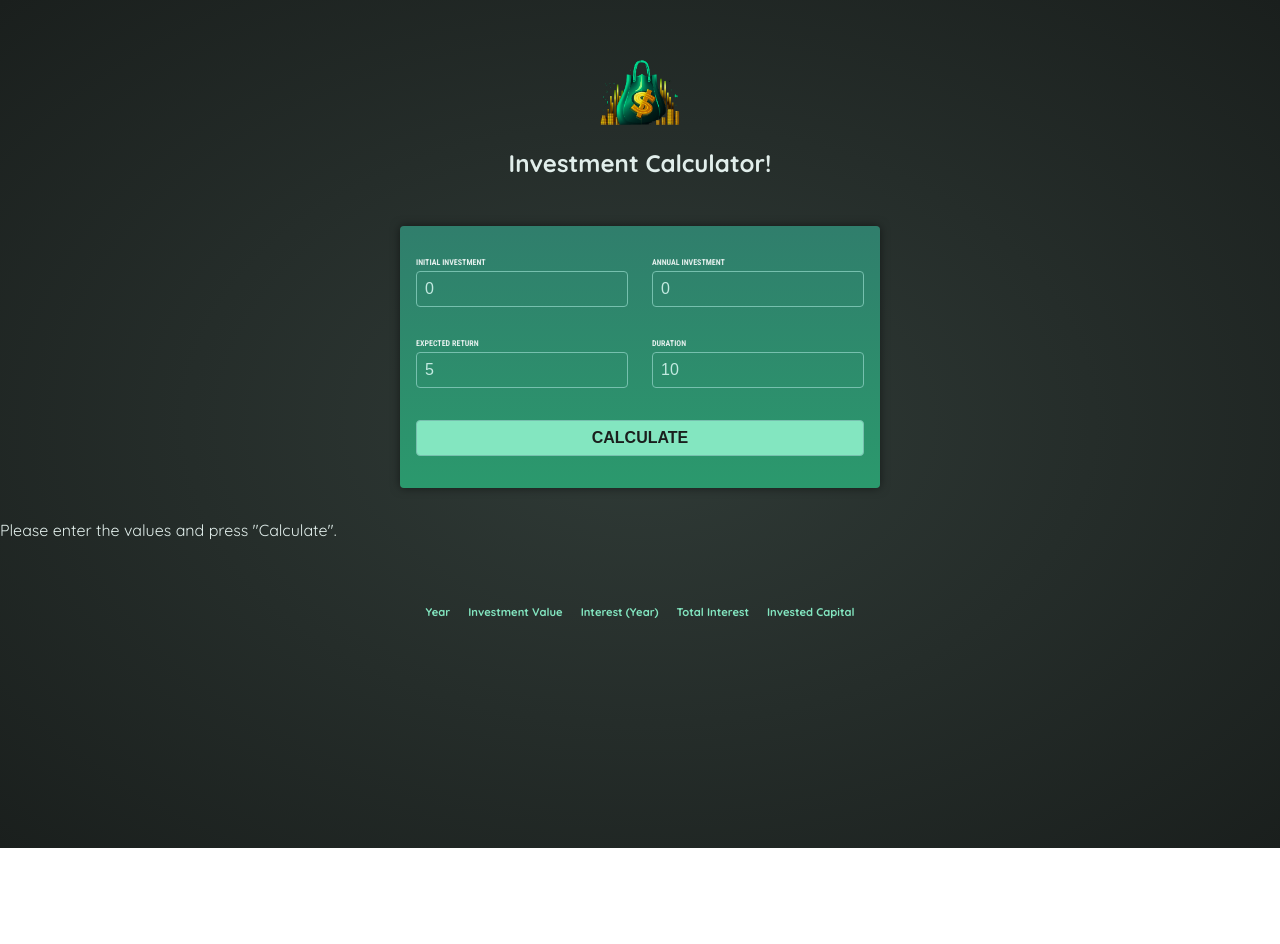
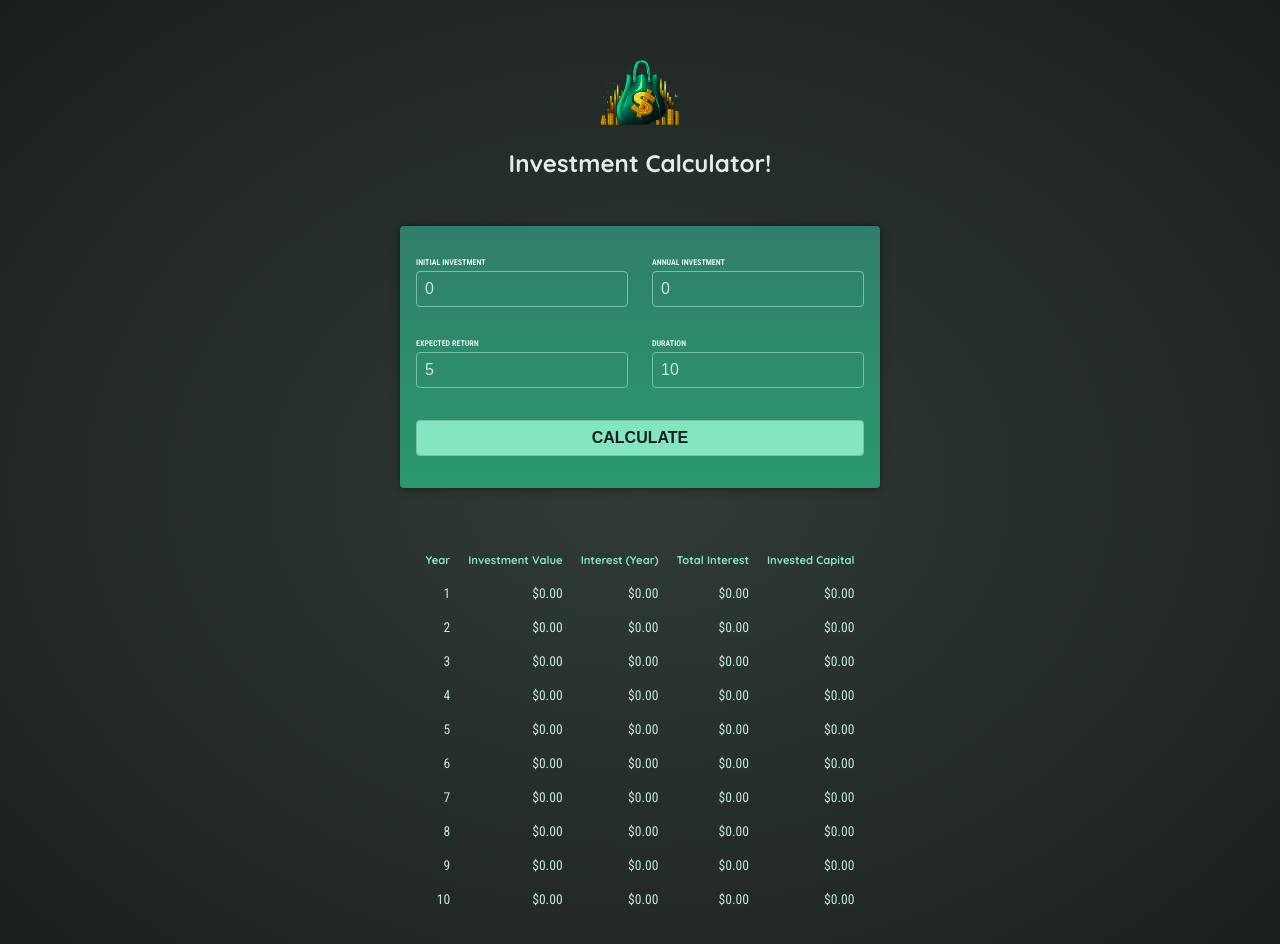
Before and after one commit to suffle-girl/angular-investment-calculator, an Angular app: page / in a window 1280 px wide. Both pictures are taken after a click on the button "CALCULATE". Shown: the top 944 px of the page. Before the commit the page ends 848 px from the top, so only its background shows below. Built offline with nearby package versions, Linux system fonts and the light colour scheme.

Commit message:
Outputting data in a table and adding currency pipe

```diff
--- a/src/app/investments-results/investments-results.component.html
+++ b/src/app/investments-results/investments-results.component.html
@@ -1,5 +1,6 @@
-<p>Please enter the values and press "Calculate".</p>
-
+@if (!results) {
+<p class="center">Please enter the values and press "Calculate".</p>
+} @else {
 <table>
   <thead>
     <tr>
@@ -10,5 +11,16 @@
       <th>Invested Capital</th>
     </tr>
   </thead>
-  <tbody></tbody>
+  <tbody>
+    @for (result of results; track result.year) {
+    <tr>
+      <td>{{ result.year }}</td>
+      <td>{{ result.valueEndOfYear | currency }}</td>
+      <td>{{ result.interest | currency }}</td>
+      <td>{{ result.totalInterest | currency }}</td>
+      <td>{{ result.totalAmountInvested | currency }}</td>
+    </tr>
+    }
+  </tbody>
 </table>
+}
--- a/src/app/investments-results/investments-results.component.ts
+++ b/src/app/investments-results/investments-results.component.ts
@@ -1,9 +1,10 @@
 import { Component, Input } from '@angular/core';
 import { ResultsData } from '../investment-input.model';
+import { CurrencyPipe } from '@angular/common';
 
 @Component({
   selector: 'app-investments-results',
-  imports: [],
+  imports: [CurrencyPipe],
   templateUrl: './investments-results.component.html',
   styleUrl: './investments-results.component.css',
 })
```
